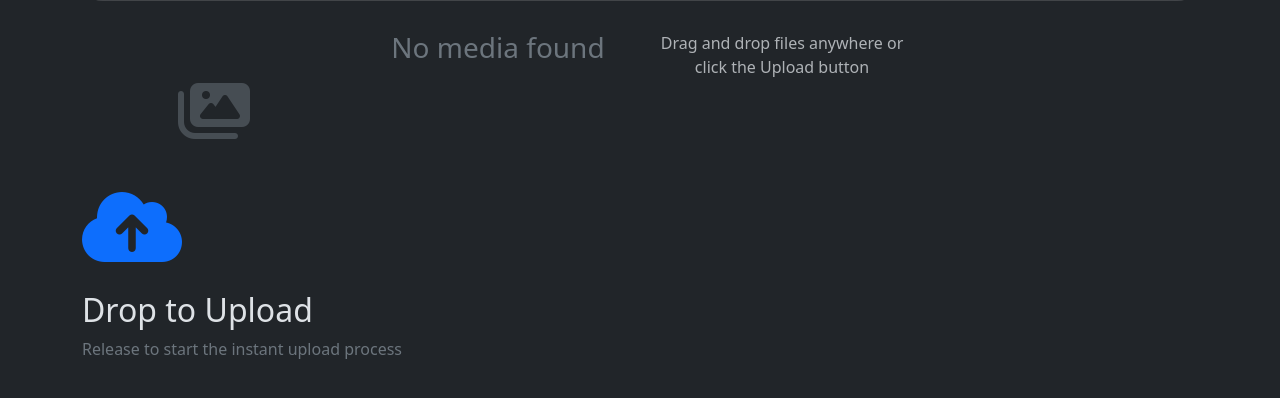
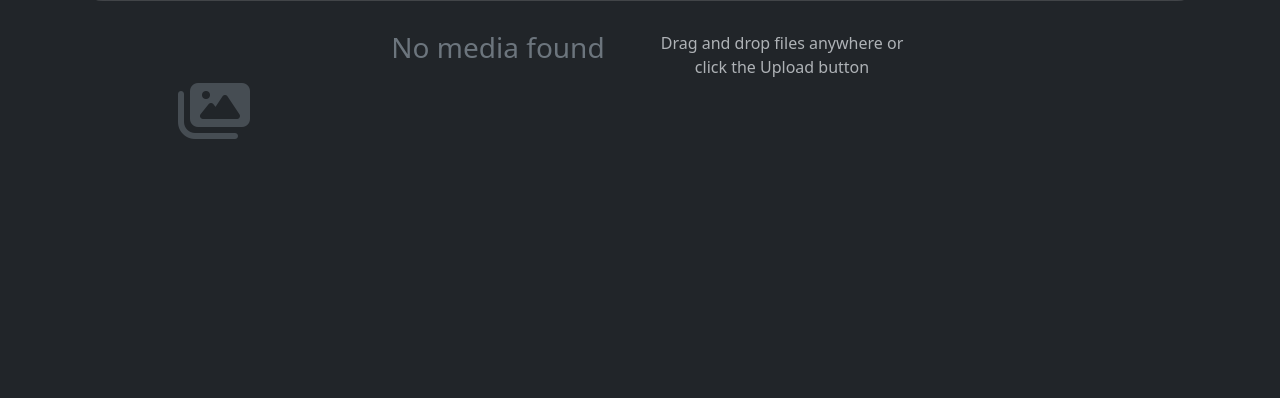
Before and after one commit to petergangmei/cloud-storage-django-v1, a Django app: template core/templates/cloud/media_list.html in a window 1280 px wide. Shown: the part 197-595 px from the top of the page. Run offline with Django 5.2, Linux system fonts and the light colour scheme; the template is opened without the code that fills it, so the values that code supplies are empty; some libraries are stand-ins or nearby versions.

Commit message:
feat: add CSS styles for drag and drop overlay visuals.

```diff
--- a/core/templates/cloud/media_list.html
+++ b/core/templates/cloud/media_list.html
@@ -170,6 +170,34 @@
     }
 
     .tiny-text { font-size: 11px; }
+
+    /* Drag & Drop Visuals */
+    .drop-overlay {
+        position: fixed;
+        top: 0;
+        left: 0;
+        width: 100%;
+        height: 100%;
+        background: rgba(13, 110, 253, 0.15);
+        border: 5px dashed var(--bs-primary);
+        z-index: 6000; /* Higher than toast and viewer */
+        display: none;
+        pointer-events: none;
+        align-items: center;
+        justify-content: center;
+        backdrop-filter: blur(4px);
+    }
+
+    .drop-overlay-content {
+        background: rgba(0, 0, 0, 0.8);
+        backdrop-filter: blur(15px);
+        padding: 50px;
+        border-radius: 30px;
+        text-align: center;
+        border: 1px solid rgba(255, 255, 255, 0.1);
+        color: white;
+        box-shadow: 0 20px 60px rgba(0,0,0,0.5);
+    }
 
     .btn-upload-nav {
         background: var(--glass-bg);
```
